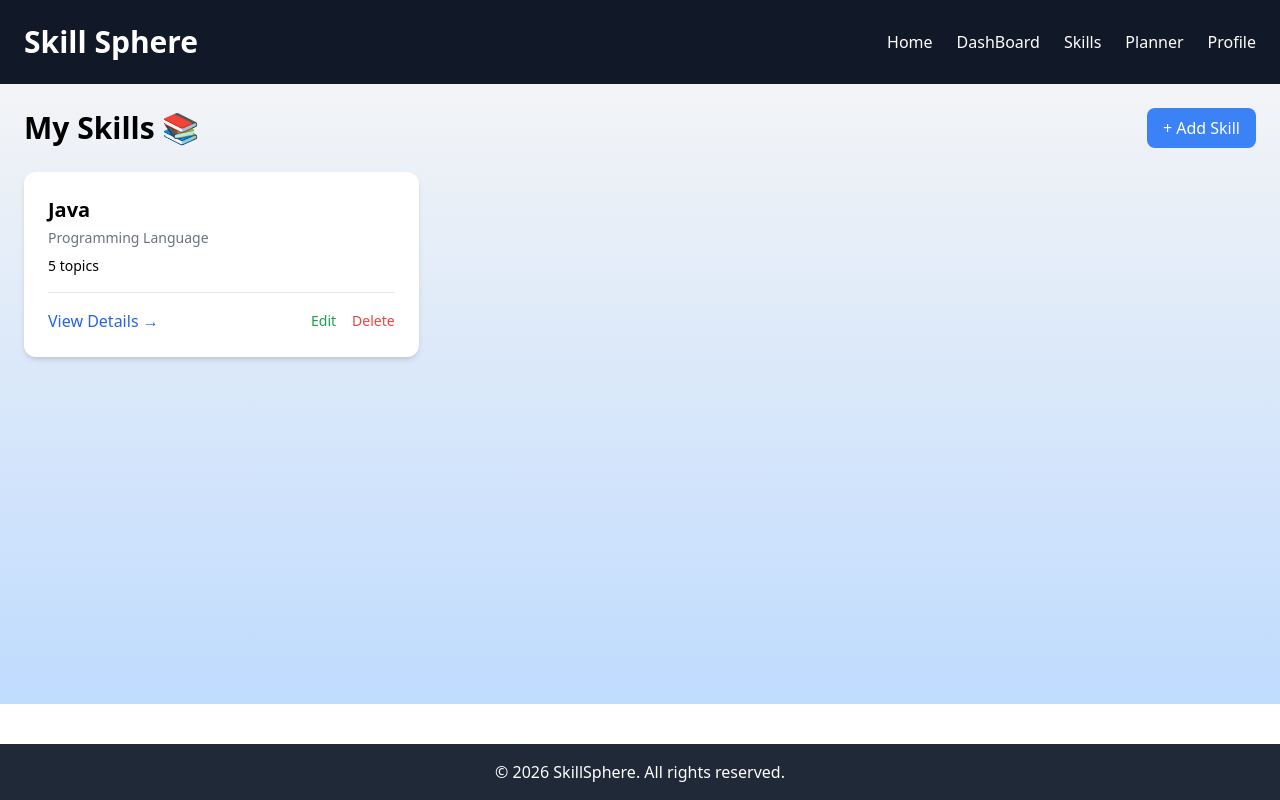
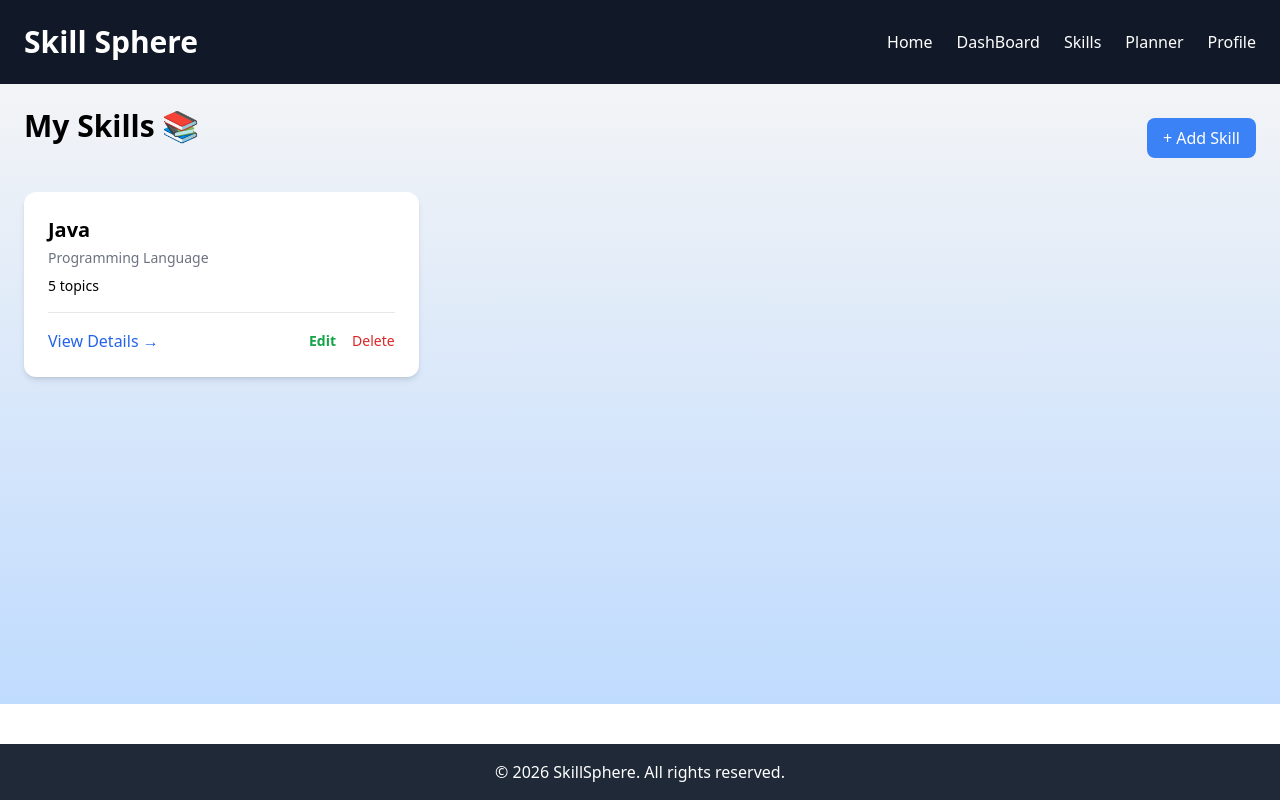
Before and after one commit to Basha2120/Skill-Sphere, a React (Vite) app: page /skills in a window 1280 px wide. Built offline with nearby package versions, Linux system fonts and the light colour scheme.

Commit message:
Buttons UI update in Planner and Skill page

```diff
--- a/src/pages/Planner.jsx
+++ b/src/pages/Planner.jsx
@@ -44,7 +44,7 @@ const Planner = () => {
             {todaysTasks.map((task) => (
               <div
                 key={task.id}
-                className="flex justify-between items-center bg-blue-50 p-4 rounded-lg shadow"
+                className="flex justify-between items-center bg-blue-200 p-4 rounded-lg shadow"
               >
                 <label className="flex items-center gap-3">
                   <input
@@ -64,7 +64,7 @@ const Planner = () => {
 
                 <button
                   onClick={() => deleteTask(task.id)}
-                  className="text-red-500 hover:text-red-700 text-sm"
+                  className="text-1xl text-red-600 font-bold hover:text-red-900 text-sm"
                 >
                   Delete
                 </button>
@@ -190,14 +190,14 @@ const Planner = () => {
                         setEditingTaskId(task.id);
                         setEditedTitle(task.title);
                       }}
-                      className="text-green-600 hover:underline p-4"
+                      className="text-green-600 font-bold hover:underline p-4"
                     >
                       Edit
                     </button>
 
                     <button
                       onClick={() => deleteTask(task.id)}
-                      className="text-red-500 hover:underline"
+                      className="text-red-600 font-bold hover:underline"
                     >
                       Delete
                     </button>
--- a/src/pages/SkillList.jsx
+++ b/src/pages/SkillList.jsx
@@ -8,7 +8,7 @@ const SkillList = () => {
   return (
     <div>
       <div className="flex justify-between items-center mb-6">
-        <h2 className="text-3xl font-bold">My Skills 📚</h2>
+        <h2 className="text-3xl font-bold mb-6">My Skills 📚</h2>
 
         <Link
           to="/skills/add"
@@ -52,7 +52,7 @@ const SkillList = () => {
                 <div className="flex items-center gap-4 text-sm">
                   <Link
                     to={`/skills/edit/${skill.id}`}
-                    className="text-green-600 hover:underline"
+                    className="text-green-600 font-bold hover:underline"
                   >
                     Edit
                   </Link>
@@ -66,7 +66,7 @@ const SkillList = () => {
                         deleteSkill(skill.id);
                       }
                     }}
-                    className="text-red-500 hover:text-red-700 font-medium"
+                    className="text-red-600 font-bold hover:text-red-700 font-medium"
                   >
                     Delete
                   </button>
```
Also changed, not shown: 1 other file (tests, documents, lock files or other folders).
